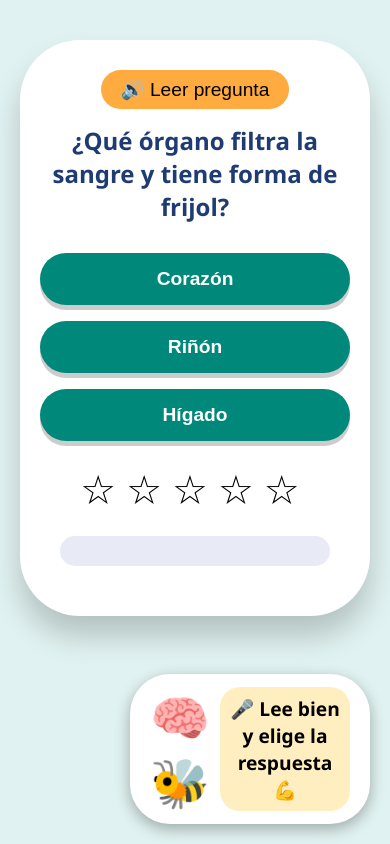
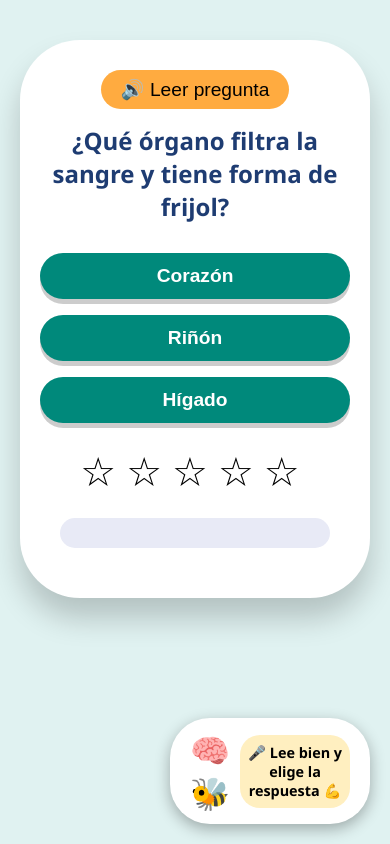
Before and after one commit to jonsolbg/practicas, a PHP site: page /practica.php?tema=renal in a window 390 px wide. Run offline with PHP 8.4, Linux system fonts and the light colour scheme.

Commit message:
Update estilo.css

```diff
--- a/css/estilo.css
+++ b/css/estilo.css
@@ -1,18 +1,36 @@
-/* Archivo estilo.css - se puede enlazar en todas las páginas */
+/* estilo.css */
+* {
+    box-sizing: border-box;
+}
+
 body {
     margin: 0;
     padding: 20px;
-    font-family: 'Segoe UI', 'Comic Neue', cursive;
+    font-family: 'Segoe UI', 'Comic Neue', 'Chalkboard SE', cursive;
 }
+
 button, .opcion {
     cursor: pointer;
     user-select: none;
 }
+
+/* Para pantallas pequeñas (móviles) */
 @media (max-width: 600px) {
     .pregunta-texto {
         font-size: 1.5rem !important;
     }
     .opcion {
         font-size: 1.2rem !important;
+        padding: 12px 15px !important;
+    }
+    .btn-siguiente, .btn-voz {
+        font-size: 1.3rem !important;
+    }
+    .personaje-guia {
+        font-size: 0.9rem !important;
+        max-width: 180px;
+    }
+    .avatar {
+        font-size: 2rem !important;
     }
 }
```
